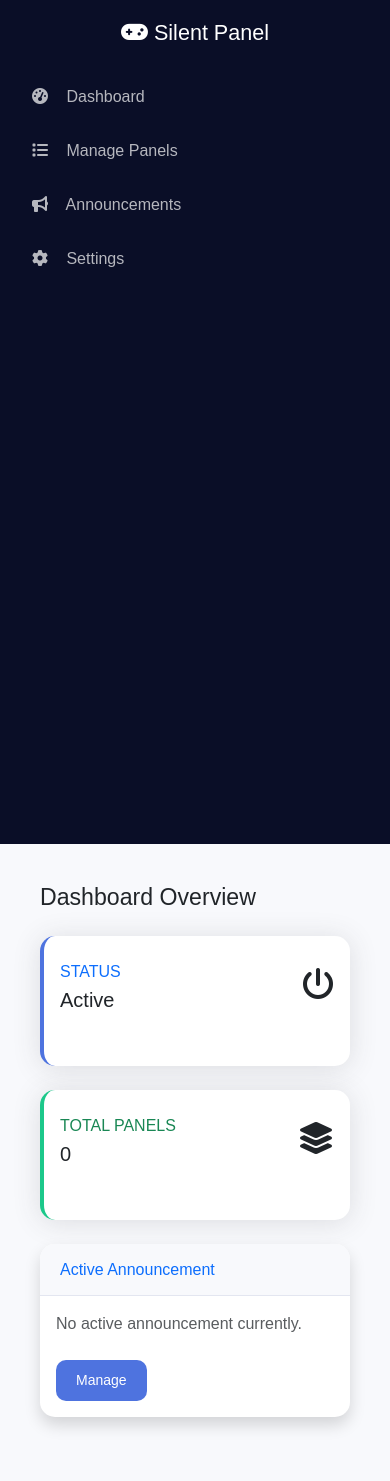
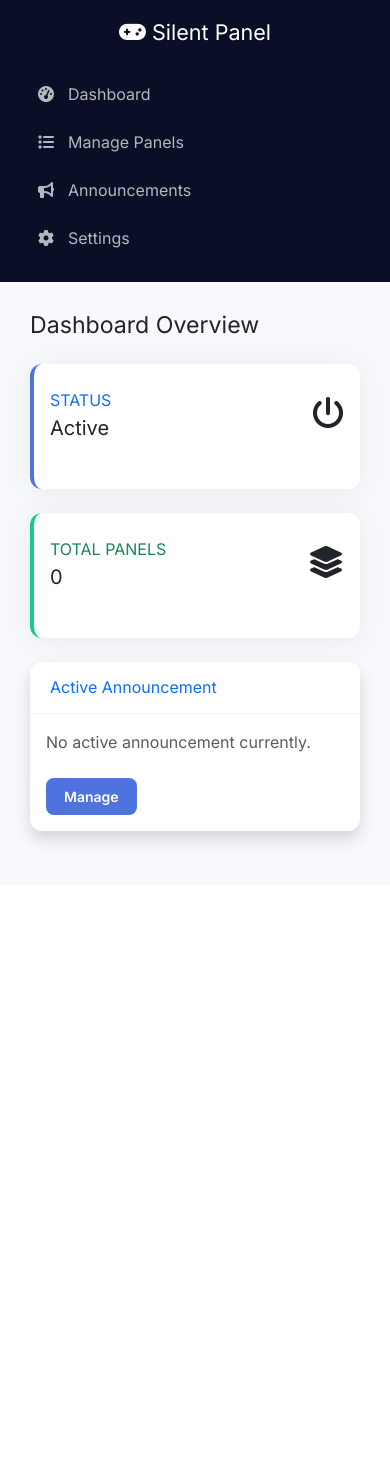
Before and after one commit to somysam12/10-15-full-workingzip, a PHP site: page /cpanel_php/index.php in a window 390 px wide. After the commit the page ends 847 px from the top, so only its background shows below. Run offline with PHP 8.4, Linux system fonts and the light colour scheme; data comes from the database, SQL or seed files in the repository; data that the repository does not hold is empty.

Commit message:
Enhance panel management UI and enable editing of existing panels
Update `header.php` to include the Inter font and improve responsiveness. Modify `panels.php` to add an edit functionality for existing panels, update the form to include hidden panel ID and cancel button, and change the table to be hoverable.

Replit-Commit-Author: Agent
Replit-Commit-Session-Id: a96ea055-ac72-4d39-9b02-97f1e114a648
Replit-Commit-Checkpoint-Type: full_checkpoint
Replit-Commit-Event-Id: b1dc18ae-c646-4916-9c62-d6de0598712f
Replit-Commit-Screenshot-Url: https://storage.googleapis.com/screenshot-production-us-central1/058548dc-11bc-4ea7-bfd9-2dd864625db1/a96ea055-ac72-4d39-9b02-97f1e114a648/2H6og4i
Replit-Helium-Checkpoint-Created: true

```diff
--- a/cpanel_php/header.php
+++ b/cpanel_php/header.php
@@ -12,6 +12,7 @@ $app_enabled = getConfig('app_enabled', 'true') === 'true';
     <title>Silent Panel Control</title>
     <link href="https://cdn.jsdelivr.net/npm/bootstrap@5.3.0/dist/css/bootstrap.min.css" rel="stylesheet">
     <link rel="stylesheet" href="https://cdnjs.cloudflare.com/ajax/libs/font-awesome/6.4.0/css/all.min.css">
+    <link href="https://fonts.googleapis.com/css2?family=Inter:wght@400;600;700&display=swap" rel="stylesheet">
     <style>
         :root {
             --primary-color: #4e73df;
@@ -23,7 +24,7 @@ $app_enabled = getConfig('app_enabled', 'true') === 'true';
 
         body {
             background: var(--bg-light);
-            font-family: 'Nunito', sans-serif;
+            font-family: 'Inter', sans-serif;
             overflow-x: hidden;
         }
 
@@ -32,67 +33,97 @@ $app_enabled = getConfig('app_enabled', 'true') === 'true';
             min-height: 100vh;
             color: white;
             padding-top: 20px;
+            transition: all 0.3s;
+        }
+
+        @media (max-width: 768px) {
+            .sidebar {
+                min-height: auto;
+                padding-bottom: 20px;
+            }
+            .main-content {
+                padding: 20px;
+            }
         }
 
         .nav-link {
             color: rgba(255,255,255,0.7);
-            padding: 15px 20px;
-            transition: all 0.3s;
-            display: block;
+            padding: 12px 20px;
+            transition: all 0.2s;
+            display: flex;
+            align-items: center;
             text-decoration: none;
+            border-left: 4px solid transparent;
         }
 
         .nav-link:hover, .nav-link.active {
             color: white;
-            background: rgba(255,255,255,0.1);
+            background: rgba(255,255,255,0.05);
             border-left: 4px solid var(--primary-color);
         }
 
         .nav-link i {
-            margin-right: 10px;
+            margin-right: 12px;
             width: 20px;
+            text-align: center;
         }
 
         .main-content {
-            padding: 40px;
+            padding: 30px;
         }
 
         .card {
             border: none;
-            border-radius: 15px;
-            box-shadow: 0 0.15rem 1.75rem 0 rgba(58, 59, 69, 0.15);
-            margin-bottom: 30px;
+            border-radius: 12px;
+            box-shadow: 0 0.15rem 1.75rem 0 rgba(58, 59, 69, 0.08);
+            margin-bottom: 25px;
+            transition: transform 0.2s;
+        }
+
+        .card:hover {
+            transform: translateY(-2px);
         }
 
         .card-header {
-            background-color: #f8f9fc;
-            border-bottom: 1px solid #e3e6f0;
+            background-color: white;
+            border-bottom: 1px solid #f1f1f1;
             padding: 15px 20px;
-            border-top-left-radius: 15px !important;
-            border-top-right-radius: 15px !important;
+            border-top-left-radius: 12px !important;
+            border-top-right-radius: 12px !important;
         }
 
-        .btn-primary { background: var(--primary-color); border: none; padding: 10px 20px; border-radius: 10px; }
+        .btn {
+            border-radius: 8px;
+            padding: 8px 18px;
+            font-weight: 600;
+            transition: all 0.2s;
+        }
+
+        .btn-primary { background: var(--primary-color); border: none; }
+        .btn-primary:hover { background: #3e5fcb; transform: scale(1.02); }
+
+        .form-control, .form-select {
+            border-radius: 8px;
+            padding: 10px 15px;
+            border: 1px solid #d1d3e2;
+        }
+
+        .form-control:focus {
+            box-shadow: 0 0 0 0.2rem rgba(78, 115, 223, 0.1);
+            border-color: var(--primary-color);
+        }
 
         /* Modern Toggle */
         .form-switch .form-check-input {
-            width: 3em;
-            height: 1.5em;
+            width: 3.2em;
+            height: 1.6em;
             cursor: pointer;
         }
 
-        /* Custom Date/Time */
-        .datetime-input {
-            border: 2px solid #e3e6f0;
+        .logo-preview-big {
+            max-width: 120px;
+            height: auto;
             border-radius: 10px;
-            padding: 10px;
-            width: 100%;
-        }
-
-        .logo-preview-big {
-            max-width: 200px;
-            border-radius: 10px;
-            border: 3px solid #eee;
             margin-bottom: 20px;
         }
     </style>
```
Also changed, not shown: cpanel_php/panels.php (+59 -14 lines).
